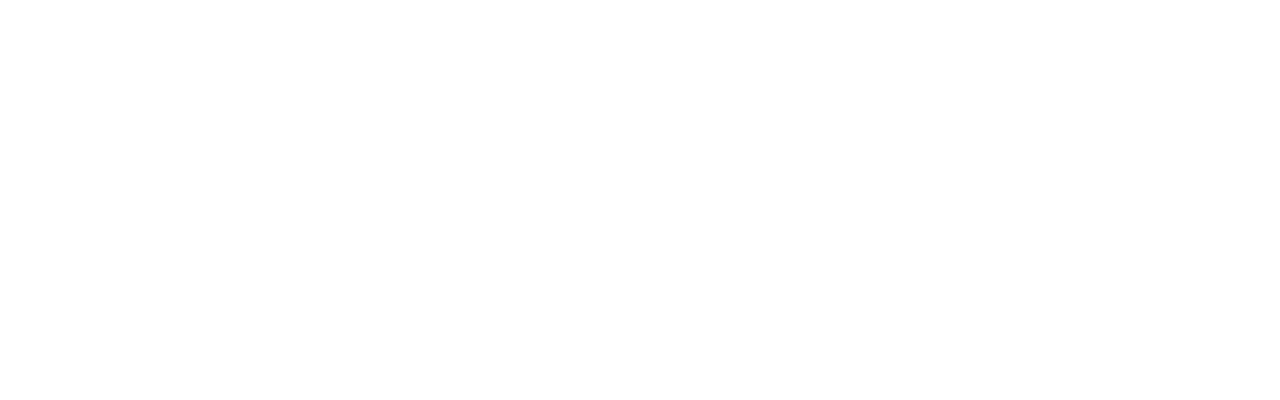
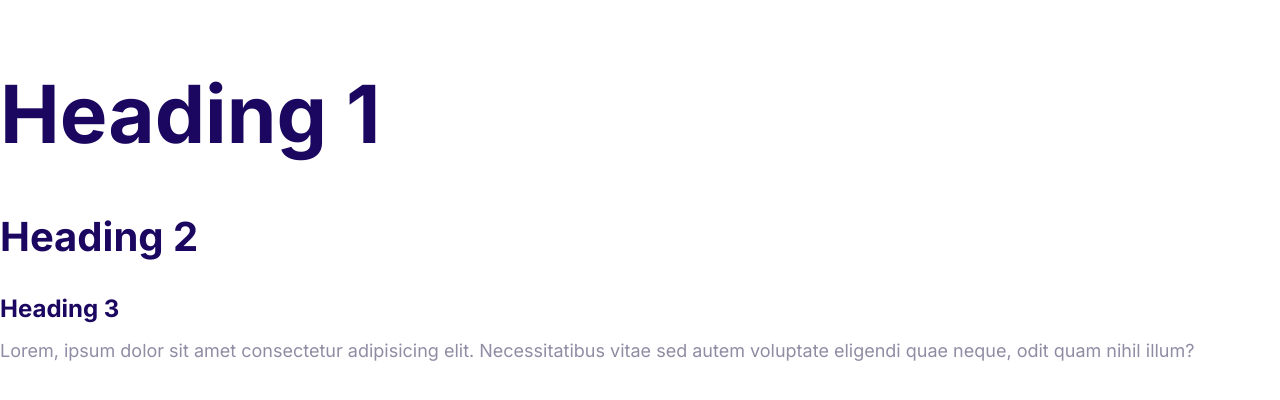
Before and after one commit to Bao-Wong24/wongify, a plain HTML site: page index.html in a window 1280 px wide. Drawn offline with Linux system fonts and the light colour scheme.

Commit message:
Define the styles for the fonts.

```diff
--- a/css/styles.css
+++ b/css/styles.css
@@ -5,3 +5,55 @@
   --color-headings: #1b0760;
   --color-body: #918ca4;
 }
+
+html {
+  /* 62.5% of 16px (medium browser set size) = 10px*/
+  font-size: 62.5%;
+}
+
+body {
+  font-family: Inter, Arial, Helvetica, sans-serif;
+  font-size: 2.4rem;
+  color: var(--color-body);
+  line-height: 1.5;
+}
+
+h1, h2, h3 {
+  color: var(--color-headings);
+  margin-bottom: 1rem;
+}
+
+h1 {
+  font-size: 7rem;
+}
+
+h2 {
+  font-size: 4rem;
+}
+
+h3 {
+  font-size: 3rem;
+
+}
+
+p {
+  margin-top: 0;
+}
+
+@media screen and (min-width: 1074px) {
+  body {
+    font-size: 1.8rem;
+  }
+
+  h1 {
+    font-size: 8rem;
+  }
+
+  h2 {
+    font-size: 4rem;
+  }
+
+  h3 {
+    font-size: 2.4rem;
+  }
+}
--- a/index.html
+++ b/index.html
@@ -1,13 +1,24 @@
 <!DOCTYPE html>
 <html lang="en">
-<head>
-  <meta charset="UTF-8">
-  <meta name="viewport" content="width=device-width, initial-scale=1.0">
-  <title>Document</title>
-  <link rel="stylesheet" href="css/normalize.css">
-  <link rel="stylesheet" href="css/styles.css">
-</head>
-<body>
-
-</body>
+  <head>
+    <meta charset="UTF-8" />
+    <meta name="viewport" content="width=device-width, initial-scale=1.0" />
+    <title>Document</title>
+    <link rel="preconnect" href="https://fonts.gstatic.com" crossorigin />
+    <link
+      href="https://fonts.googleapis.com/css2?family=Inter:wght@100..900&display=swap"
+      rel="stylesheet"
+    />
+    <link rel="stylesheet" href="css/normalize.css" />
+    <link rel="stylesheet" href="css/styles.css" />
+  </head>
+  <body>
+    <h1>Heading 1</h1>
+    <h2>Heading 2</h2>
+    <h3>Heading 3</h3>
+    <p>
+      Lorem, ipsum dolor sit amet consectetur adipisicing elit. Necessitatibus
+      vitae sed autem voluptate eligendi quae neque, odit quam nihil illum?
+    </p>
+  </body>
 </html>
```
